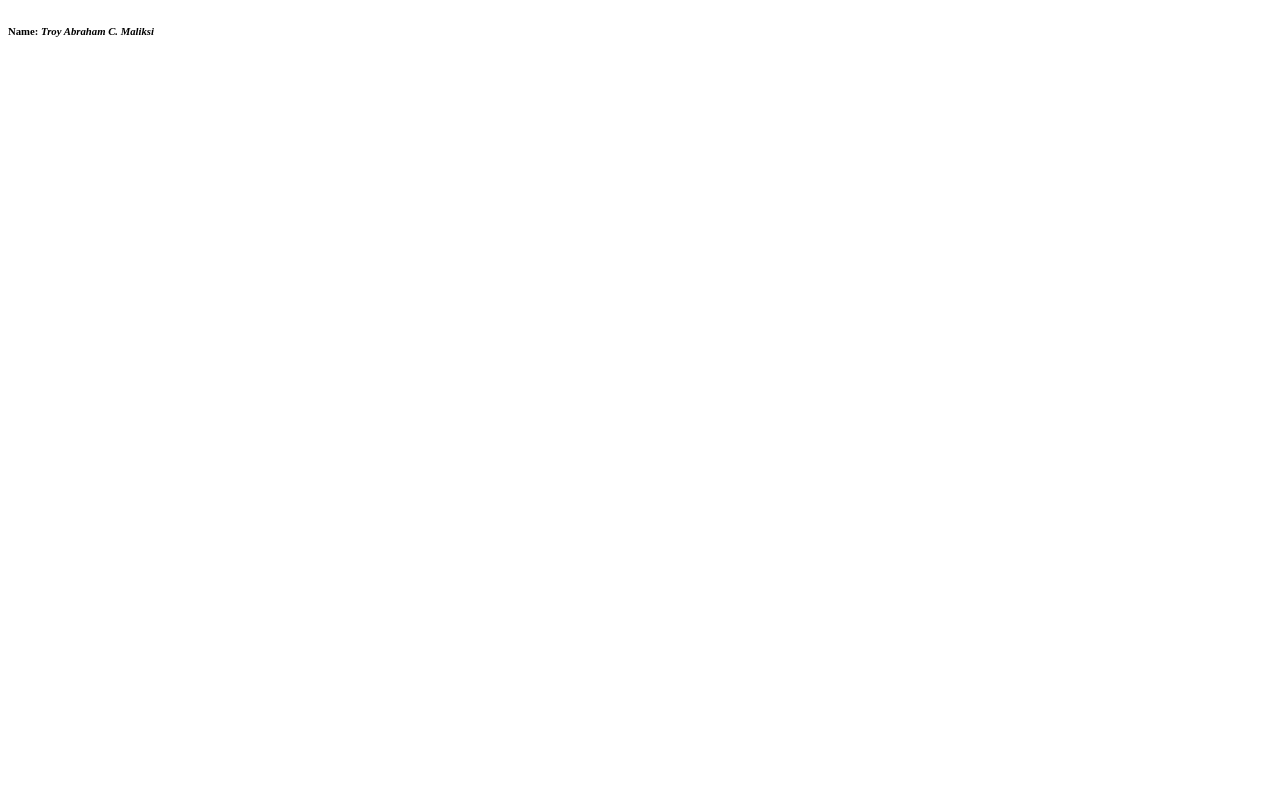
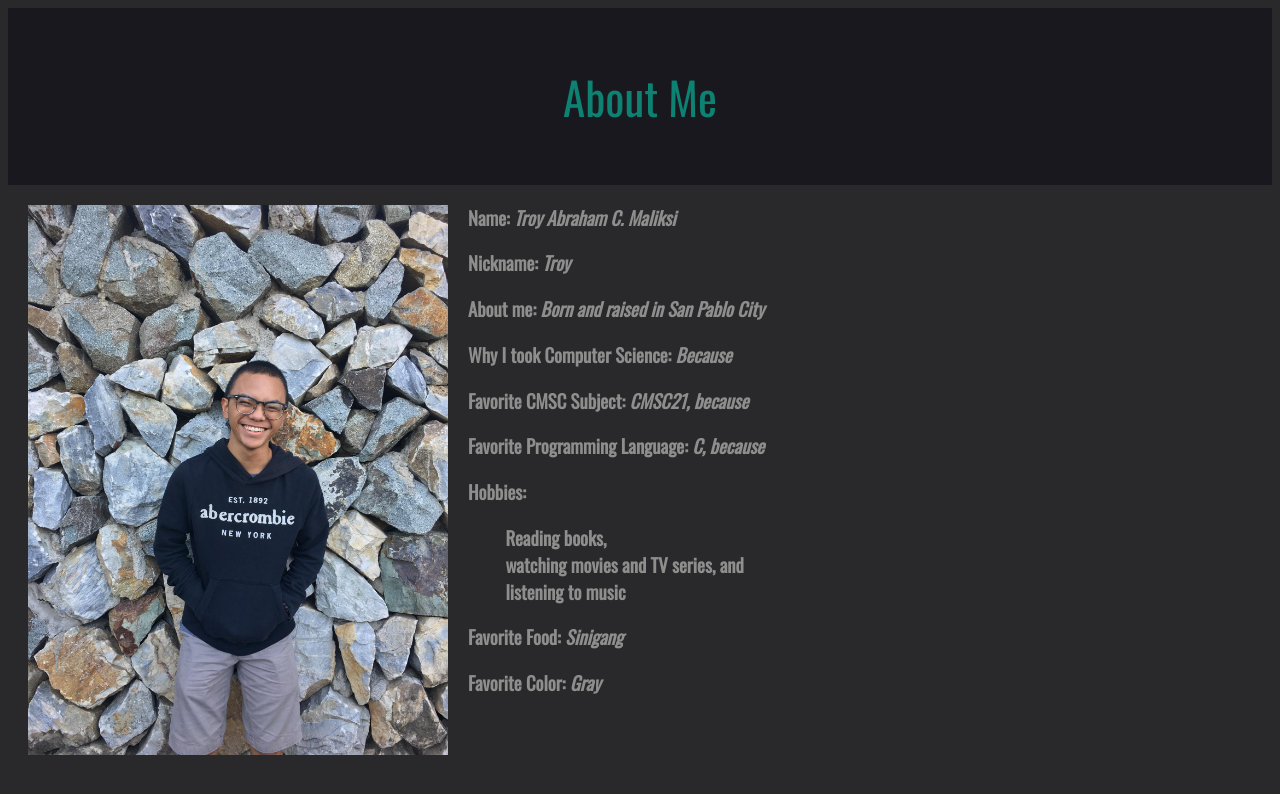
Before and after one commit to tmaliksi/tmaliksi.github.io, a plain HTML site: page index.html in a window 1280 px wide. Drawn offline with nearby package versions, Linux system fonts and the light colour scheme.

Commit message:
Initial commit

```diff
--- a/index.html
+++ b/index.html
@@ -1,9 +1,60 @@
 <!DOCTYPE html>
 <html>
 <head>
-
+  <link href="https://fonts.googleapis.com/css?family=Oswald" rel="stylesheet">
+  <title>Troy Maliksi</title>
+  <style>
+    body{
+      font-family: 'Oswald', san-serif;
+      background-color: #29292C;
+    }
+    h3{
+      color: #8E8E8D;
+    }
+    header{
+      color: #0D8272;
+      background-color: #19181E;
+      text-align: center;
+      padding: 10px;
+      font-size: 45px;
+    }
+    aside{
+      float: left;
+      padding: 20px;
+      margin: 0;
+      max-width: 450px;
+    }
+    section{
+      border-left: 10px black;
+      padding-left: 50px;
+    }
+    section ul{
+      list-style-type: none;
+    }
+  </style>
 </head>
 <body>
-  <h6>Name: <i>Troy Abraham C. Maliksi</i></h6>
+  <header>
+    <p>About Me</p>
+  </header>
+  <aside>
+    <img src="0.jpg" style="width: 420px;height: 550px;">
+  </aside>
+  <section>
+    <h3>Name: <i>Troy Abraham C. Maliksi</i></h3>
+    <h3>Nickname: <i>Troy</i></h3>
+    <h3>About me: <i>Born and raised in San Pablo City</i></h3>
+    <h3>Why I took Computer Science: <i>Because </i></h3>
+    <h3>Favorite CMSC Subject: <i>CMSC21, because</i></h3>
+    <h3>Favorite Programming Language: <i>C, because</i></h3>
+    <h3>Hobbies: <ul>
+                  <li>&emsp;&emsp;Reading books,</li>
+                  <li>&emsp;&emsp;watching movies and TV series, and</li>
+                  <li>&emsp;&emsp;listening to music</li>
+                  </ul>
+    </h3>
+    <h3>Favorite Food: <i>Sinigang</i></h3>
+    <h3>Favorite Color: <i>Gray</i></h3>
+  </section>
 </body>
 </html>
```
Also changed, not shown: 0.jpg (added).
